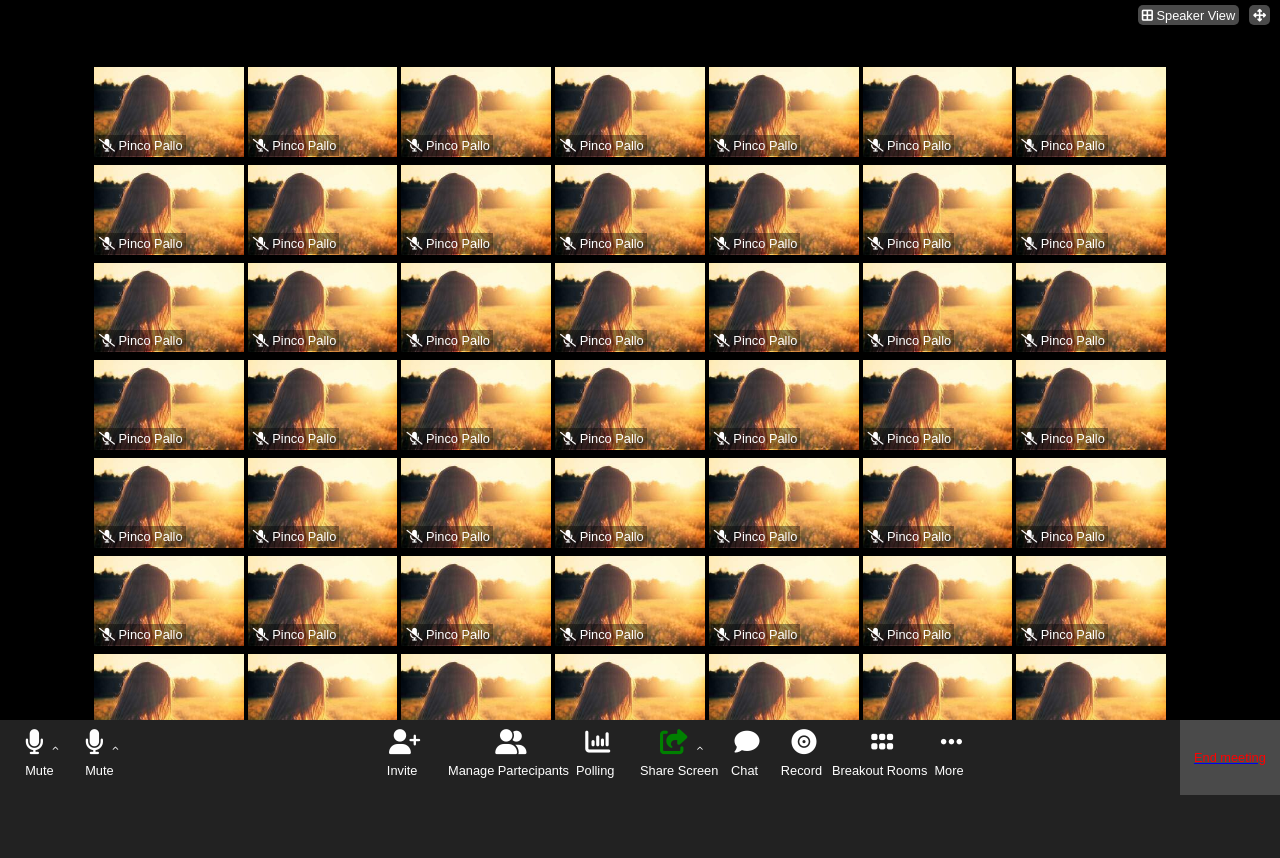
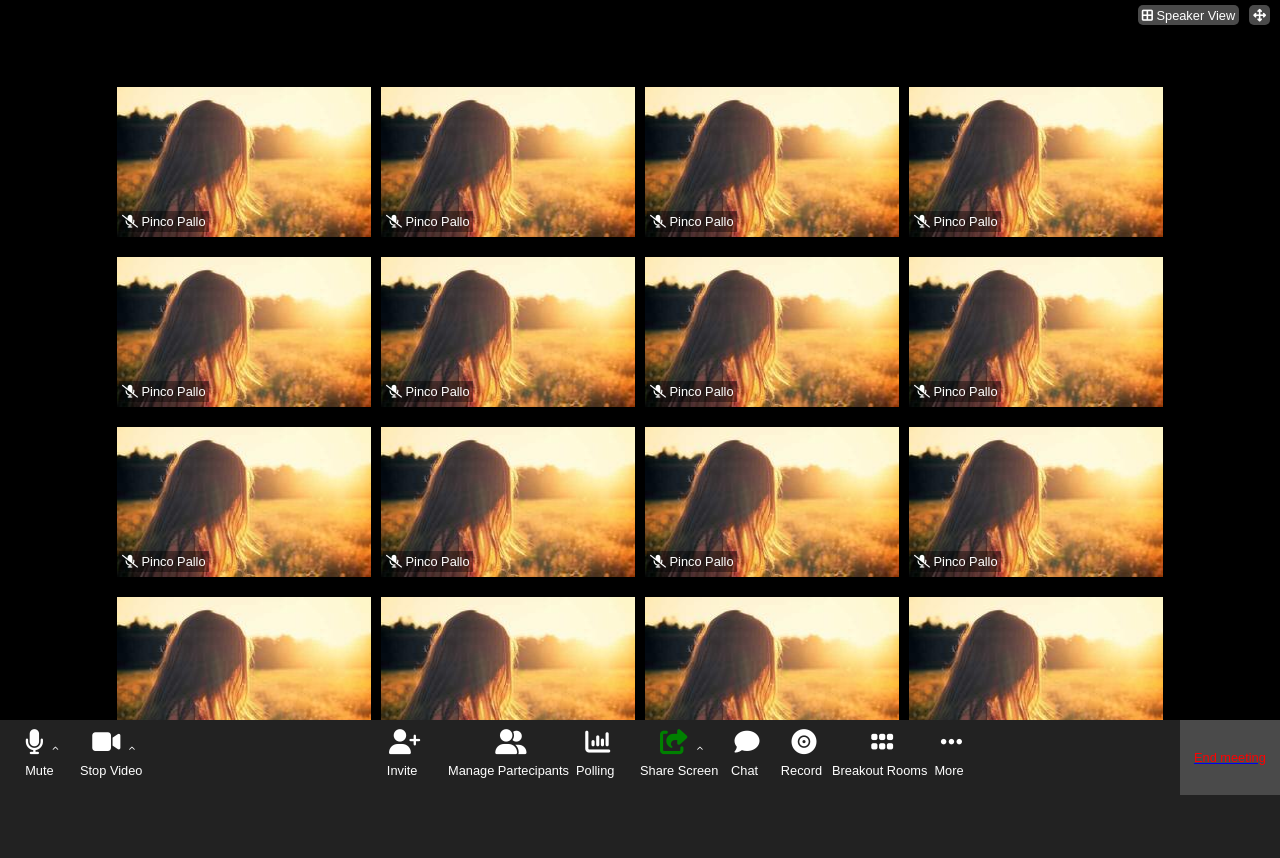
Before and after one commit to MiriamEvardi/html-css-zoom, a plain HTML site: page index.html in a window 1280 px wide. After the commit the page ends 825 px from the top, so only its background shows below. Drawn offline with Linux system fonts and the light colour scheme.

Commit message:
correzione esercizio

```diff
--- a/css/style.css
+++ b/css/style.css
@@ -8,10 +8,6 @@ body {
     background-color: black;
     font-family: sans-serif;
     overflow: hidden;
-}
-
-main {
-    margin: 40px 92px 10px 92px;
 }
 
 .top {
@@ -32,19 +28,24 @@ main {
 }
 
 .container {
-    position: relative;
+
     display: flex;
     flex-wrap: wrap;
+    justify-content: center;
+    align-content: flex-start;
+    align-items: center;
     overflow-y: scroll;
+    gap: 16px 6px;
     max-height: 100vh;
-}
 
-.col-inner {
-    position: relative;
+    padding: 60px 16px;
+    padding-bottom: calc(100px + 30px);
 }
 
 .col {
-    width: calc(100% / 7 - 8px * 6 / 7);
+    position: relative;
+    width: 254px;
+    height: 150px;
     margin: 2px 2px;
 }
 
--- a/index.html
+++ b/index.html
@@ -22,337 +22,332 @@
     </div>
 
 
-    <main>
+    <main class="container">
 
-        <div class="container">
+
         <div class="col">
-                <div class="col-inner">
             <img src="./img/rangom-img.jpg" alt="">
             <div class="name"><i class="fa-solid fa-microphone-slash"></i> Pinco Pallo</div>
-                </div>
+
         </div>
         <div class="col">
-                <div class="col-inner">
+
             <img src="./img/rangom-img.jpg" alt="">
             <div class="name"><i class="fa-solid fa-microphone-slash"></i> Pinco Pallo</div>
-                </div>
+
         </div>
         <div class="col">
-                <div class="col-inner">
+
             <img src="./img/rangom-img.jpg" alt="">
             <div class="name"><i class="fa-solid fa-microphone-slash"></i> Pinco Pallo</div>
-                </div>
+
         </div>
         <div class="col">
-                <div class="col-inner">
+
             <img src="./img/rangom-img.jpg" alt="">
             <div class="name"><i class="fa-solid fa-microphone-slash"></i> Pinco Pallo</div>
-                </div>
+
         </div>
         <div class="col">
-                <div class="col-inner">
+
             <img src="./img/rangom-img.jpg" alt="">
             <div class="name"><i class="fa-solid fa-microphone-slash"></i> Pinco Pallo</div>
-                </div>
+
         </div>
         <div class="col">
-                <div class="col-inner">
+
             <img src="./img/rangom-img.jpg" alt="">
             <div class="name"><i class="fa-solid fa-microphone-slash"></i> Pinco Pallo</div>
-                </div>
+
         </div>
         <div class="col">
-                <div class="col-inner">
+
             <img src="./img/rangom-img.jpg" alt="">
             <div class="name"><i class="fa-solid fa-microphone-slash"></i> Pinco Pallo</div>
-                </div>
+
         </div>
         <div class="col">
-                <div class="col-inner">
+
             <img src="./img/rangom-img.jpg" alt="">
             <div class="name"><i class="fa-solid fa-microphone-slash"></i> Pinco Pallo</div>
-                </div>
+
         </div>
         <div class="col">
-                <div class="col-inner">
+
             <img src="./img/rangom-img.jpg" alt="">
             <div class="name"><i class="fa-solid fa-microphone-slash"></i> Pinco Pallo</div>
-                </div>
+
         </div>
         <div class="col">
-                <div class="col-inner">
+
             <img src="./img/rangom-img.jpg" alt="">
             <div class="name"><i class="fa-solid fa-microphone-slash"></i> Pinco Pallo</div>
-                </div>
+
         </div>
         <div class="col">
-                <div class="col-inner">
+
             <img src="./img/rangom-img.jpg" alt="">
             <div class="name"><i class="fa-solid fa-microphone-slash"></i> Pinco Pallo</div>
-                </div>
+
         </div>
         <div class="col">
-                <div class="col-inner">
+
             <img src="./img/rangom-img.jpg" alt="">
             <div class="name"><i class="fa-solid fa-microphone-slash"></i> Pinco Pallo</div>
-                </div>
+
         </div>
         <div class="col">
-                <div class="col-inner">
+
             <img src="./img/rangom-img.jpg" alt="">
             <div class="name"><i class="fa-solid fa-microphone-slash"></i> Pinco Pallo</div>
-                </div>
+
         </div>
         <div class="col">
-                <div class="col-inner">
+
             <img src="./img/rangom-img.jpg" alt="">
             <div class="name"><i class="fa-solid fa-microphone-slash"></i> Pinco Pallo</div>
-                </div>
+
         </div>
         <div class="col">
-                <div class="col-inner">
+
             <img src="./img/rangom-img.jpg" alt="">
             <div class="name"><i class="fa-solid fa-microphone-slash"></i> Pinco Pallo</div>
-                </div>
+
         </div>
         <div class="col">
-                <div class="col-inner">
+
             <img src="./img/rangom-img.jpg" alt="">
             <div class="name"><i class="fa-solid fa-microphone-slash"></i> Pinco Pallo</div>
-                </div>
+
         </div>
         <div class="col">
-                <div class="col-inner">
+
             <img src="./img/rangom-img.jpg" alt="">
             <div class="name"><i class="fa-solid fa-microphone-slash"></i> Pinco Pallo</div>
-                </div>
+
         </div>
         <div class="col">
-                <div class="col-inner">
+
             <img src="./img/rangom-img.jpg" alt="">
             <div class="name"><i class="fa-solid fa-microphone-slash"></i> Pinco Pallo</div>
-                </div>
+
         </div>
         <div class="col">
-                <div class="col-inner">
+
             <img src="./img/rangom-img.jpg" alt="">
             <div class="name"><i class="fa-solid fa-microphone-slash"></i> Pinco Pallo</div>
-                </div>
+
         </div>
         <div class="col">
-                <div class="col-inner">
+
             <img src="./img/rangom-img.jpg" alt="">
             <div class="name"><i class="fa-solid fa-microphone-slash"></i> Pinco Pallo</div>
-                </div>
+
         </div>
         <div class="col">
-                <div class="col-inner">
+
             <img src="./img/rangom-img.jpg" alt="">
             <div class="name"><i class="fa-solid fa-microphone-slash"></i> Pinco Pallo</div>
-                </div>
+
         </div>
         <div class="col">
-                <div class="col-inner">
+
             <img src="./img/rangom-img.jpg" alt="">
             <div class="name"><i class="fa-solid fa-microphone-slash"></i> Pinco Pallo</div>
-                </div>
+
         </div>
         <div class="col">
-                <div class="col-inner">
+
             <img src="./img/rangom-img.jpg" alt="">
             <div class="name"><i class="fa-solid fa-microphone-slash"></i> Pinco Pallo</div>
-                </div>
+
         </div>
         <div class="col">
-                <div class="col-inner">
+
             <img src="./img/rangom-img.jpg" alt="">
             <div class="name"><i class="fa-solid fa-microphone-slash"></i> Pinco Pallo</div>
-                </div>
+
         </div>
         <div class="col">
-                <div class="col-inner">
+
             <img src="./img/rangom-img.jpg" alt="">
             <div class="name"><i class="fa-solid fa-microphone-slash"></i> Pinco Pallo</div>
-                </div>
+
         </div>
         <div class="col">
-                <div class="col-inner">
+
             <img src="./img/rangom-img.jpg" alt="">
             <div class="name"><i class="fa-solid fa-microphone-slash"></i> Pinco Pallo</div>
-                </div>
+
         </div>
         <div class="col">
-                <div class="col-inner">
+
             <img src="./img/rangom-img.jpg" alt="">
             <div class="name"><i class="fa-solid fa-microphone-slash"></i> Pinco Pallo</div>
-                </div>
+
         </div>
         <div class="col">
-                <div class="col-inner">
+
             <img src="./img/rangom-img.jpg" alt="">
             <div class="name"><i class="fa-solid fa-microphone-slash"></i> Pinco Pallo</div>
-                </div>
+
         </div>
         <div class="col">
-                <div class="col-inner">
+
             <img src="./img/rangom-img.jpg" alt="">
             <div class="name"><i class="fa-solid fa-microphone-slash"></i> Pinco Pallo</div>
-                </div>
+
         </div>
         <div class="col">
-                <div class="col-inner">
+
             <img src="./img/rangom-img.jpg" alt="">
             <div class="name"><i class="fa-solid fa-microphone-slash"></i> Pinco Pallo</div>
-                </div>
+
         </div>
         <div class="col">
-                <div class="col-inner">
+
             <img src="./img/rangom-img.jpg" alt="">
             <div class="name"><i class="fa-solid fa-microphone-slash"></i> Pinco Pallo</div>
-                </div>
+
         </div>
         <div class="col">
-                <div class="col-inner">
+
             <img src="./img/rangom-img.jpg" alt="">
             <div class="name"><i class="fa-solid fa-microphone-slash"></i> Pinco Pallo</div>
-                </div>
+
         </div>
         <div class="col">
-                <div class="col-inner">
+
             <img src="./img/rangom-img.jpg" alt="">
             <div class="name"><i class="fa-solid fa-microphone-slash"></i> Pinco Pallo</div>
-                </div>
+
         </div>
         <div class="col">
-                <div class="col-inner">
+
             <img src="./img/rangom-img.jpg" alt="">
             <div class="name"><i class="fa-solid fa-microphone-slash"></i> Pinco Pallo</div>
-                </div>
+
         </div>
         <div class="col">
-                <div class="col-inner">
+
             <img src="./img/rangom-img.jpg" alt="">
             <div class="name"><i class="fa-solid fa-microphone-slash"></i> Pinco Pallo</div>
-                </div>
+
         </div>
         <div class="col">
-                <div class="col-inner">
+
             <img src="./img/rangom-img.jpg" alt="">
             <div class="name"><i class="fa-solid fa-microphone-slash"></i> Pinco Pallo</div>
-                </div>
+
         </div>
         <div class="col">
-                <div class="col-inner">
+
             <img src="./img/rangom-img.jpg" alt="">
             <div class="name"><i class="fa-solid fa-microphone-slash"></i> Pinco Pallo</div>
-                </div>
+
         </div>
         <div class="col">
-                <div class="col-inner">
+
             <img src="./img/rangom-img.jpg" alt="">
             <div class="name"><i class="fa-solid fa-microphone-slash"></i> Pinco Pallo</div>
-                </div>
+
         </div>
         <div class="col">
-                <div class="col-inner">
+
             <img src="./img/rangom-img.jpg" alt="">
             <div class="name"><i class="fa-solid fa-microphone-slash"></i> Pinco Pallo</div>
-                </div>
+
         </div>
         <div class="col">
-                <div class="col-inner">
+
             <img src="./img/rangom-img.jpg" alt="">
             <div class="name"><i class="fa-solid fa-microphone-slash"></i> Pinco Pallo</div>
-                </div>
+
         </div>
         <div class="col">
-                <div class="col-inner">
+
             <img src="./img/rangom-img.jpg" alt="">
             <div class="name"><i class="fa-solid fa-microphone-slash"></i> Pinco Pallo</div>
-                </div>
+
         </div>
         <div class="col">
-                <div class="col-inner">
+
             <img src="./img/rangom-img.jpg" alt="">
             <div class="name"><i class="fa-solid fa-microphone-slash"></i> Pinco Pallo</div>
-                </div>
+
         </div>
         <div class="col">
-                <div class="col-inner">
+
             <img src="./img/rangom-img.jpg" alt="">
             <div class="name"><i class="fa-solid fa-microphone-slash"></i> Pinco Pallo</div>
-                </div>
+
         </div>
         <div class="col">
-                <div class="col-inner">
+
             <img src="./img/rangom-img.jpg" alt="">
             <div class="name"><i class="fa-solid fa-microphone-slash"></i> Pinco Pallo</div>
-                </div>
+
         </div>
         <div class="col">
-                <div class="col-inner">
+
             <img src="./img/rangom-img.jpg" alt="">
             <div class="name"><i class="fa-solid fa-microphone-slash"></i> Pinco Pallo</div>
-                </div>
+
         </div>
         <div class="col">
-                <div class="col-inner">
+
             <img src="./img/rangom-img.jpg" alt="">
             <div class="name"><i class="fa-solid fa-microphone-slash"></i> Pinco Pallo</div>
-                </div>
+
         </div>
         <div class="col">
-                <div class="col-inner">
+
             <img src="./img/rangom-img.jpg" alt="">
             <div class="name"><i class="fa-solid fa-microphone-slash"></i> Pinco Pallo</div>
-                </div>
+
         </div>
         <div class="col">
-                <div class="col-inner">
+
             <img src="./img/rangom-img.jpg" alt="">
             <div class="name"><i class="fa-solid fa-microphone-slash"></i> Pinco Pallo</div>
-                </div>
+
         </div>
         <div class="col">
-                <div class="col-inner">
+
             <img src="./img/rangom-img.jpg" alt="">
             <div class="name"><i class="fa-solid fa-microphone-slash"></i> Pinco Pallo</div>
-                </div>
+
         </div>
         <div class="col">
-                <div class="col-inner">
+
             <img src="./img/rangom-img.jpg" alt="">
             <div class="name"><i class="fa-solid fa-microphone-slash"></i> Pinco Pallo</div>
-                </div>
+
         </div>
         <div class="col">
-                <div class="col-inner">
+
             <img src="./img/rangom-img.jpg" alt="">
             <div class="name"><i class="fa-solid fa-microphone-slash"></i> Pinco Pallo</div>
-                </div>
+
         </div>
         <div class="col">
-                <div class="col-inner">
+
             <img src="./img/rangom-img.jpg" alt="">
             <div class="name"><i class="fa-solid fa-microphone-slash"></i> Pinco Pallo</div>
+
         </div>
-            </div>
+
         <div class="col">
-                <div class="col-inner">
+
             <img src="./img/rangom-img.jpg" alt="">
             <div class="name"><i class="fa-solid fa-microphone-slash"></i> Pinco Pallo</div>
+
         </div>
-            </div>
+
         <div class="col">
-                <div class="col-inner">
+
             <img src="./img/rangom-img.jpg" alt="">
             <div class="name"><i class="fa-solid fa-microphone-slash"></i> Pinco Pallo</div>
-                </div>
-            </div>
-
-
-
-
 
         </div>
     </main>
@@ -368,9 +363,9 @@
 
         <!--2-->
         <div class="icon">
-            <i class="fa-solid fa-microphone"></i>
+            <i class="fa-solid fa-video"></i>
             <i id="chevron" class="fa-solid fa-chevron-up"></i><br>
-            Mute
+            Stop Video
         </div>
 
         <!--3-->
```
Lines whose indentation alone changed are shown as unchanged.
